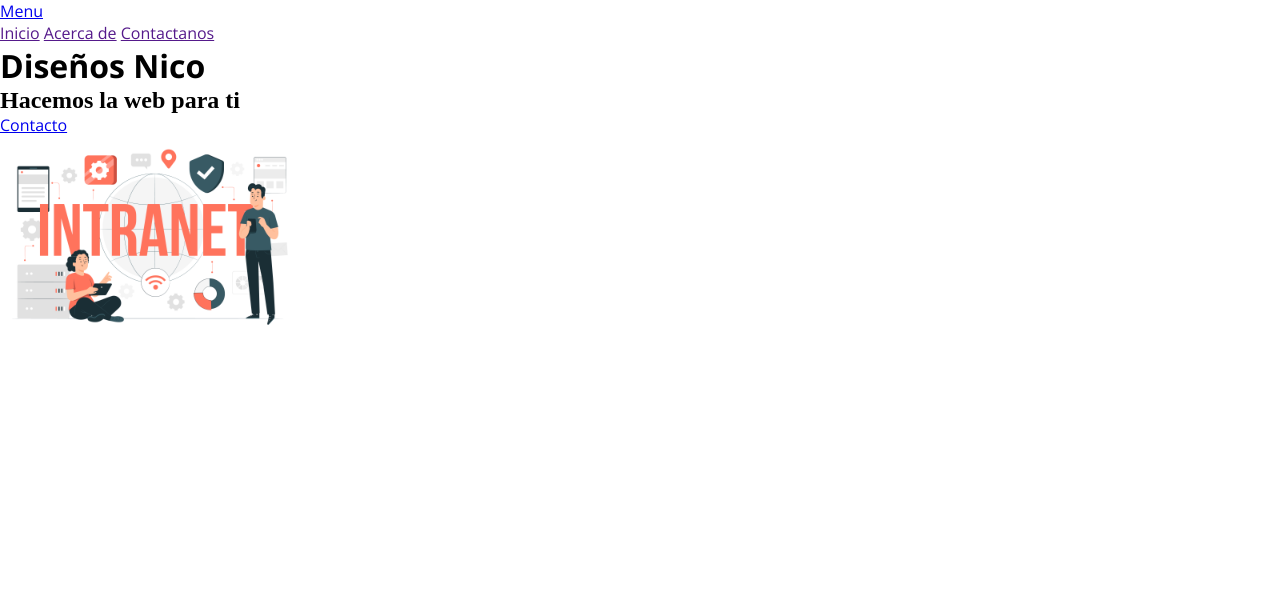
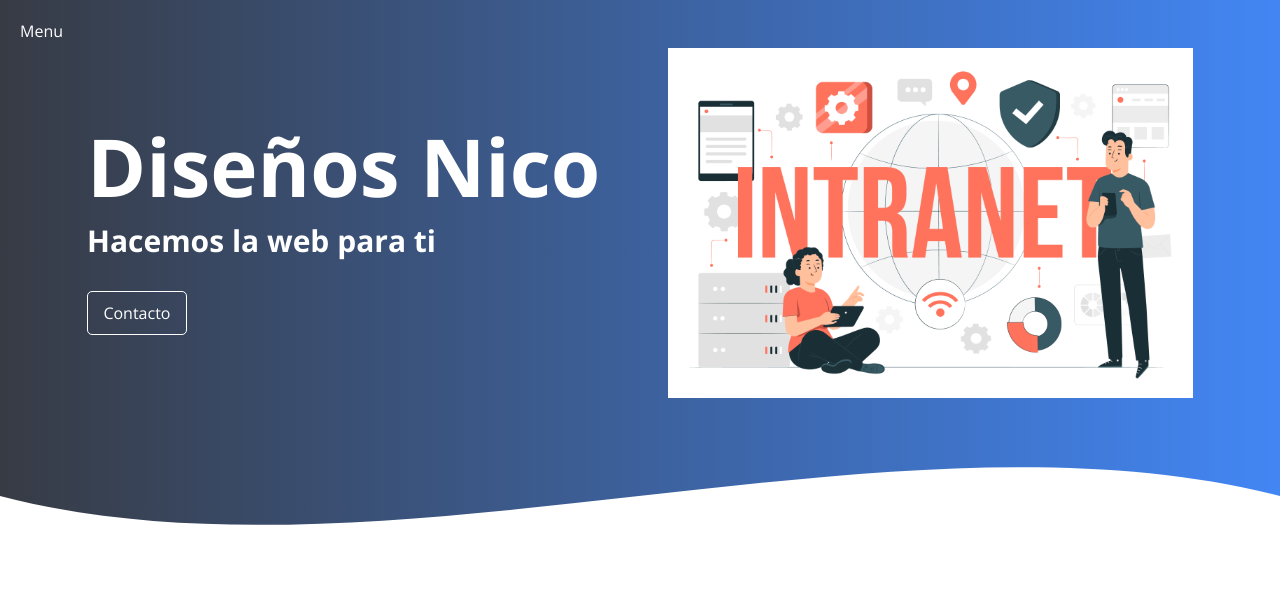
Before and after one commit to Nicouran/LandingPage, a plain HTML site: page index.html in a window 1280 px wide. Drawn offline with nearby package versions, Linux system fonts and the light colour scheme.

Commit message:
se realizaron los estilos de esta pagina web

```diff
--- a/index.html
+++ b/index.html
@@ -15,11 +15,12 @@
         <div class="container">
             <nav>
                 <a href="#"  id="icono" class="icono">Menu</a>
-                    <div class="enlaces uno" id="enlaces">
+                    <!--<div class="enlaces uno" id="enlaces">
                         <a href="">Inicio</a>
                         <a href="">Acerca de</a>
                         <a href="">Contactanos</a>
                     </div>
+                    -->
             </nav>
 
             <div class="textos">
@@ -32,7 +33,7 @@
     </header>
 
     <section class="wave">
-
+        <div style="height: 150px; overflow: hidden;" ><svg viewBox="0 0 500 150" preserveAspectRatio="none" style="height: 100%; width: 100%;"><path d="M0.00,49.98 C149.99,150.00 349.20,-49.98 500.00,49.98 L500.00,150.00 L0.00,150.00 Z" style="stroke: none; fill: #fff;"></path></svg></div>
     </section>
 
 
--- a/style.css
+++ b/style.css
@@ -9,13 +9,175 @@ body {
     font-family: 'open sans', sans-serif;
 }
 
-h2 {
-    font-family: 'Times New Roman', Times, serif;
+nav {
+    position: fixed;
+    top: 20px;
+    left: 20px;
+    display: flex;
+    justify-content: flex-start;
+
 }
 
+nav a {
+    color: #fff;
+    text-decoration: none;
+    display: inline-block;
+    animation: moverIzquierda 1s ease-out;
+    -webkit-animation: moverIzquierda 1s ease-out;
+}
+
+.icono {
+    display: block;
+    z-index: 1000000000;
+    /*animacion*/
+
+}
+
+header {
+    background: #DA4453;
+    background: #373b44; /* fallback for old browsers */
+    background: -webkit-linear-gradient(to right, #373b44, #4286f4); /* Chrome 10-25, Safari 5.1-6 */
+    background: linear-gradient(to right, #373b44, #4286f4);
+
+    height: auto;
+    padding: 48px;
+    width: 100%;
+}
+
+.container{
+    width: 95%;
+    max-width: 1200px;
+    display: flex;
+    align-items: center;
+    justify-content: space-around;
+    margin: auto;
+
+}
 
 img {
-    width: 300px;
-    height: 200px;
+    display: block;
+    height: 350px;
+    object-fit: cover;
+    width: auto;
+    animation: moverArriba 1s ease-in;
 
 }
+
+.textos {
+    width: 50%;
+    color: #fff;
+    /*animation*/
+}
+
+.textos h1 {
+    font-size: 80px;
+    animation: moverDerecha 1s ease-in;
+}
+
+.textos h2 {
+    font-size: 30px;
+    animation: moverIzquierda 1s ease-out;
+}
+
+.textos a {
+    display: inline-block;
+    color: #fff;
+    text-decoration: none;
+    font-weight: 400;
+    margin-top: 30px;
+    border: 1px solid #fff;
+    width: 100px;
+    border-radius: 5px;
+    text-align: center;
+    padding: 10px 0px ;
+    animation: moverArriba 1s ease-in;
+    -webkit-animation: moverArriba 1s ease-in;
+}
+
+.wave {
+    height: 100%;
+    width: 100%;
+    background: #373b44; /* fallback for old browsers */
+    background: -webkit-linear-gradient(to right, #373b44,      #4286f4); /* Chrome 10-25, Safari 5.1-6 */
+    background: linear-gradient(to right, #373b44, #4286f4);
+
+}
+
+.enlaces {
+    position: fixed;
+    display: flex;
+    top: 0;
+    justify-content: space-around;
+    align-items: center;
+    height: 100vh;
+    right: 0;
+    flex-direction: column;
+    width: 100%;
+    transition: all 1s ease;
+    background: #373b44;
+    /*fallbackforoldbrowsers*/background: -webkit-linear-gradient(to right, #373b44,      #4286f4);
+    /*Chrome10-25,Safari5.1-6*/background: linear-gradient(to right, #373b44, #4286f4);
+    -webkit-transition: all 1s ease;
+    -moz-transition: all 1s ease;
+    -ms-transition: all 1s ease;
+    -o-transition: all 1s ease;
+}
+
+.uno {
+
+}
+
+.dos {
+
+}
+
+@keyframes moverIzquierda {
+    0% {
+        opacity: 0;
+        transform: translatex(-100px) ;
+        -webkit-transform: translatex(-100px) ;
+        -moz-transform: translatex(-100px) ;
+        -ms-transform: translatex(-100px) ;
+        -o-transform: translatex(-100px) ;
+}
+    100% {
+        opacity: 1;
+        transform: translateX (0)    ;
+
+    }
+}
+
+@keyframes moverDerecha {
+    0% {
+        opacity: 0;
+        transform: translateX(100px) ;
+        -webkit-transform: translatex(100px) ;
+        -moz-transform: translatex(100px) ;
+        -ms-transform: translatex(100px) ;
+        -o-transform: translatex(100px) ;
+}
+    100% {
+        opacity: 1;
+        transform: translateX (0)    ;
+
+    }
+}
+
+@keyframes moverArriba {
+    0% {
+        opacity: 0;
+        transform: translateY(100px) ;
+        -webkit-transform: translatey(100px) ;
+        -moz-transform: translatey(100px) ;
+        -ms-transform: translatey(100px) ;
+        -o-transform: translatey(100px) ;
+}
+    100% {
+        opacity: 1;
+        transform: translateY() (0)    ;
+        -webkit-transform: translateY() (0)    ;
+        -moz-transform: translateY() (0)    ;
+        -ms-transform: translateY() (0)    ;
+        -o-transform: translateY() (0)    ;
+}
+}
```
